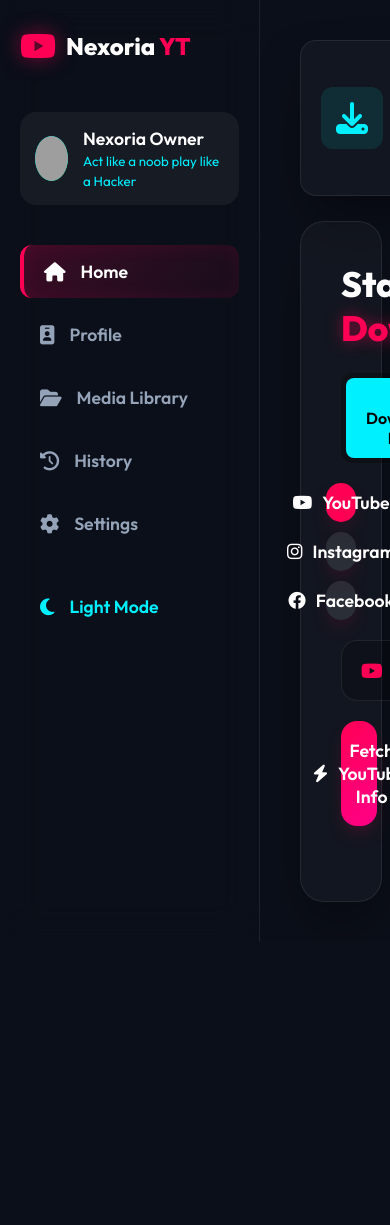
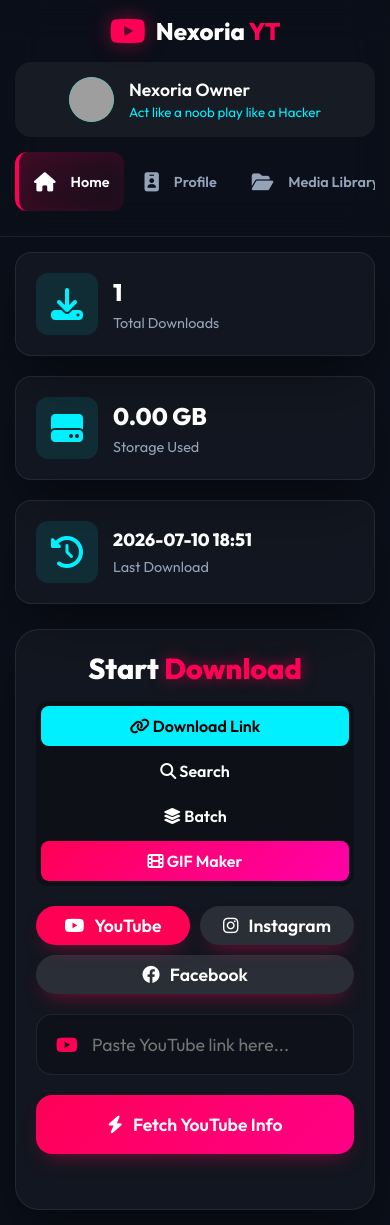
Before and after one commit to swarupOSD/nexoria, a Flask app: page / in a window 390 px wide. Before the commit the page ends 942 px from the top, so only its background shows below. Run offline with Flask 3, Linux system fonts and the light colour scheme; some libraries are stand-ins or nearby versions; grey boxes are pictures that could not be loaded.

Commit message:
style: add mobile responsiveness

```diff
--- a/downloader-backend/static/style.css
+++ b/downloader-backend/static/style.css
@@ -629,5 +629,107 @@ textarea:focus { border-color: var(--secondary); box-shadow: 0 0 15px rgba(0,240
     display: flex; align-items: center; gap: 10px;
     transition: 0.2s;
 }
-#folder-list li:hover { background: rgba(0,240,255,0.1); color: #fff; }
 #folder-list li i { color: var(--secondary); font-size: 1.2rem; }
+
+/* Mobile Responsiveness */
+@media (max-width: 768px) {
+    .dashboard-layout {
+        flex-direction: column;
+    }
+
+    .sidebar {
+        width: 100%;
+        padding: 15px;
+        border-right: none;
+        border-bottom: 1px solid var(--card-border);
+    }
+
+    .logo-area {
+        margin-bottom: 15px;
+        justify-content: center;
+    }
+
+    .user-profile {
+        margin-bottom: 15px;
+        justify-content: center;
+    }
+
+    .nav-links {
+        flex-direction: row;
+        overflow-x: auto;
+        padding-bottom: 10px;
+        gap: 5px;
+        -webkit-overflow-scrolling: touch;
+    }
+
+    .nav-links::-webkit-scrollbar {
+        height: 4px;
+    }
+
+    .nav-links::-webkit-scrollbar-thumb {
+        background: var(--primary);
+        border-radius: 4px;
+    }
+
+    .nav-links li {
+        padding: 10px 15px;
+        font-size: 0.9rem;
+        white-space: nowrap;
+    }
+
+    .content-area {
+        padding: 15px;
+    }
+
+    .glass-container {
+        padding: 20px;
+    }
+
+    .header h1 {
+        font-size: 1.8rem;
+    }
+
+    .stats-row {
+        flex-direction: column;
+        gap: 15px;
+    }
+
+    .mode-toggle {
+        display: flex;
+        flex-direction: column;
+        width: 100%;
+        gap: 5px;
+    }
+
+    .mode-toggle span {
+        text-align: center;
+    }
+
+    .platform-selector {
+        flex-direction: row;
+        flex-wrap: wrap;
+    }
+
+    .platform-btn {
+        flex: 1;
+        min-width: 100px;
+        text-align: center;
+    }
+
+    .preview-card {
+        flex-direction: column;
+    }
+
+    .trim-container {
+        padding: 10px;
+    }
+
+    .trim-inputs {
+        flex-direction: column;
+        align-items: stretch;
+    }
+
+    .action-buttons, .post-actions {
+        flex-direction: column;
+    }
+}
```
